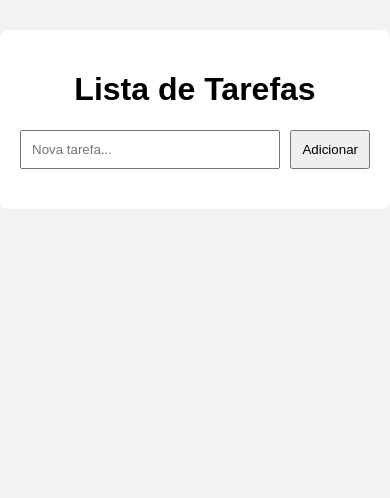
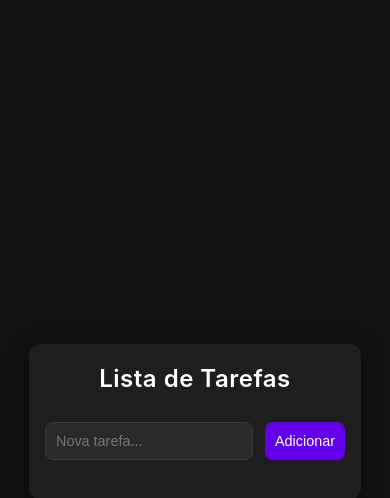
Before and after one commit to oustyy/API-Interface-Lista-de-Tarefas, a website: page public/index.html in a window 390 px wide. Drawn offline with Linux system fonts and the light colour scheme; no server answers.

Commit message:
🎨 style: atualiza estilo do projeto

```diff
--- a/public/style.css
+++ b/public/style.css
@@ -1,51 +1,145 @@
-body {
-  font-family: Arial, sans-serif;
-  background: #f2f2f2;
+/* General reset and base styles */
+* {
   margin: 0;
   padding: 0;
+  box-sizing: border-box;
 }
 
-.container {
-  max-width: 500px;
-  margin: 30px auto;
-  padding: 20px;
-  background: white;
-  border-radius: 8px;
+body {
+  font-family: 'Inter', -apple-system, BlinkMacSystemFont, 'Segoe UI', Roboto, sans-serif;
+  background: #121212; /* Dark background */
+  color: #e0e0e0; /* Light text for contrast */
+  line-height: 1.6;
+  min-height: 100vh;
+  display: flex;
+  justify-content: center;
+  align-items: center;
 }
 
+/* Container styling */
+.container {
+  max-width: 600px;
+  margin: 40px auto;
+  padding: 24px;
+  background: #1e1e1e; /* Darker card background */
+  border-radius: 12px;
+  box-shadow: 0 4px 20px rgba(0, 0, 0, 0.5);
+  transition: transform 0.3s ease, box-shadow 0.3s ease;
+}
+
+.container:hover {
+  transform: translateY(-5px);
+  box-shadow: 0 6px 25px rgba(0, 0, 0, 0.7);
+}
+
+/* Heading styling */
 h1 {
   text-align: center;
+  font-size: 2rem;
+  color: #ffffff;
+  margin-bottom: 24px;
+  font-weight: 600;
+  letter-spacing: 0.5px;
 }
 
+/* Form styling */
 form {
   display: flex;
-  gap: 10px;
-  margin-bottom: 20px;
+  gap: 12px;
+  margin-bottom: 24px;
 }
 
 input[type="text"] {
   flex: 1;
-  padding: 10px;
+  padding: 12px 16px;
+  background: #2a2a2a;
+  border: 1px solid #3a3a3a;
+  border-radius: 8px;
+  color: #e0e0e0;
+  font-size: 1rem;
+  transition: border-color 0.3s ease, background 0.3s ease;
 }
 
-button {
-  padding: 10px;
-  cursor: pointer;
+input[type="text"]:focus {
+  outline: none;
+  border-color: #6200ea; /* Vibrant purple accent */
+  background: #333333;
 }
 
+/* Button styling */
+button {
+  padding: 12px 20px;
+  background: #6200ea;
+  border: none;
+  border-radius: 8px;
+  color: #ffffff;
+  font-size: 1rem;
+  font-weight: 500;
+  cursor: pointer;
+  transition: background 0.3s ease, transform 0.2s ease;
+}
+
+button:hover {
+  background: #7c4dff;
+  transform: translateY(-2px);
+}
+
+button:active {
+  transform: translateY(0);
+}
+
+/* Task list styling */
 ul {
   list-style: none;
   padding: 0;
 }
 
 li {
-  padding: 8px;
-  border-bottom: 1px solid #ddd;
   display: flex;
+  align-items: center;
   justify-content: space-between;
+  padding: 12px 16px;
+  background: #252525;
+  border-radius: 8px;
+  margin-bottom: 12px;
+  transition: background 0.3s ease, transform 0.2s ease;
+}
+
+li:hover {
+  background: #2f2f2f;
+  transform: translateX(5px);
 }
 
 li.concluida {
   text-decoration: line-through;
-  color: gray;
+  color: #757575;
+  opacity: 0.7;
 }
+
+/* Task button (check) */
+li button {
+  background: #3700b3; /* Darker purple for task buttons */
+  padding: 8px 12px;
+  font-size: 0.9rem;
+}
+
+li button:hover {
+  background: #5e35b1;
+}
+
+/* Responsive design */
+@media (max-width: 600px) {
+  .container {
+    margin: 20px;
+    padding: 16px;
+  }
+
+  h1 {
+    font-size: 1.5rem;
+  }
+
+  input[type="text"], button {
+    font-size: 0.9rem;
+    padding: 10px;
+  }
+}
```
